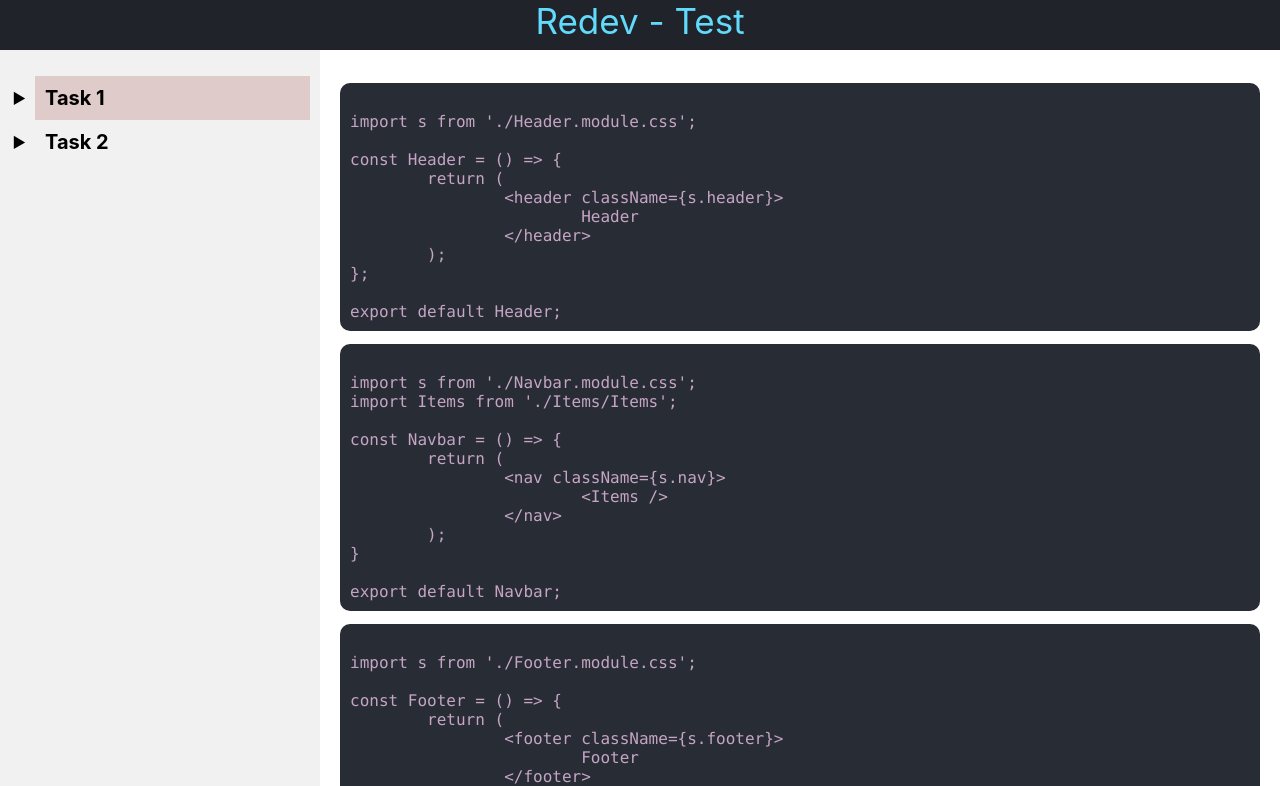
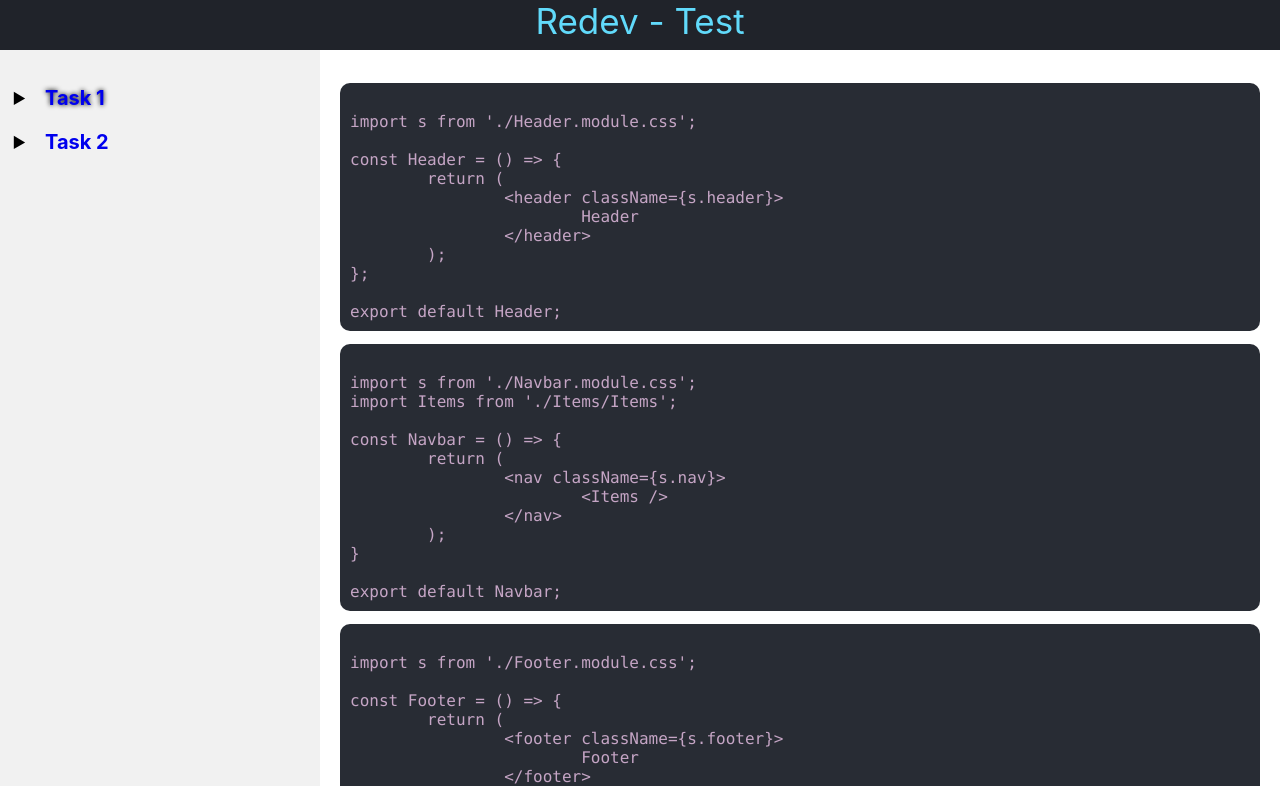
Before and after one commit to kabanproff/my-redev-tasks, a React (Create React App) app: page /Task1 in a window 1280 px wide. Shown: the top 786 px of the page. Built offline with nearby package versions, Linux system fonts and the light colour scheme.

Commit message:
end task1

```diff
--- a/package.json
+++ b/package.json
@@ -8,6 +8,7 @@
     "@testing-library/user-event": "^13.5.0",
     "react": "^17.0.2",
     "react-dom": "^17.0.2",
+    "react-router-dom": "^6.2.1",
     "react-scripts": "5.0.0",
     "web-vitals": "^2.1.4"
   },
--- a/src/App.js
+++ b/src/App.js
@@ -3,18 +3,22 @@ import Header from './components/Header/Header';
 import Footer from './components/Footer/Footer';
 import Navbar from './components/Navbar/Navbar';
 import Main from './components/Main/Main';
+import { BrowserRouter } from 'react-router-dom';
 
 
 
 function App() {
 
 	return (
+		<BrowserRouter>
 			<div className={'app-wrapper'}>
 				<Header />
 				<Navbar />
 				<Main />
 				<Footer />
 			</div>
+		</BrowserRouter>
+
 
 	);
 }
--- a/src/components/Main/ForTasks/TaskContent/Code.jsx
+++ b/src/components/Main/ForTasks/TaskContent/Code.jsx
@@ -1,10 +1,21 @@
 import React from "react"
+import { Route, Routes } from "react-router-dom"
 import Task1 from "./TaskItems/Task1"
+
+
 
 class Code extends React.Component {
 	render() {
+
+		const CodeItems = Task1.map((i, d) => {
+
+			return <pre key={Math.trunc(Date.now() * d / 10000)}><code>{i}</code></pre>
+		})
+
 		return (
-			Task1.map(i => <pre><code>{i}</code></pre>)
+			<Routes>
+				<Route path='/Task1/' element={CodeItems}></Route>
+			</Routes>
 		)
 	}
 }
--- a/src/components/Navbar/Items/Item/Item.jsx
+++ b/src/components/Navbar/Items/Item/Item.jsx
@@ -1,12 +1,22 @@
 import React from 'react';
 import s from './Item.module.css';
+import { NavLink } from 'react-router-dom';
+
+
+function setActive(elem) {
+	return elem.isActive ? s.active : '';
+}
 
 class Item extends React.Component {
 	render() {
+		// console.log(let a = this.props.itemText)
 		return (
-			<li className={this.props.className ? s.li + ' ' + this.props.className : s.li}>
-				{this.props.itemText}
-			</li>
+
+			<li>
+				<NavLink to={`/${(this.props.itemText).split(' ').join('')}`} className={elem => setActive(elem)} >
+					{this.props.itemText}
+				</NavLink>
+			</li >
 		)
 	}
 }
--- a/src/components/Navbar/Items/Item/Item.module.css
+++ b/src/components/Navbar/Items/Item/Item.module.css
@@ -1,6 +1,18 @@
-.li {
+li {
 	font-size: 20px;
 	padding: 10px;
 	font-weight: bold;
 	white-space: nowrap;
 }
+
+a {
+	text-decoration: none;
+}
+
+a:hover {
+	color: darkred;
+}
+
+.active {
+	text-shadow: 0px 0px 5px black;
+}
--- a/src/components/Navbar/Items/Items.jsx
+++ b/src/components/Navbar/Items/Items.jsx
@@ -3,8 +3,9 @@ import s from './Items.module.css';
 
 const Items = () => {
 	return (
+
 		<ul className={s.ul}>
-			<Item itemText={'Task 1'} className={s.active} />
+			<Item itemText={'Task 1'} />
 			<Item itemText={'Task 2'} />
 		</ul>
 	)
--- a/src/components/Navbar/Items/Items.module.css
+++ b/src/components/Navbar/Items/Items.module.css
@@ -2,7 +2,3 @@
 	list-style-type: disclosure-closed;
 	padding-left: 25px;
 }
-
-.active {
-	background-color: rgb(224 203 203);
-}
```
Also changed, not shown: 1 other file (tests, documents, lock files or other folders). Lines whose indentation alone changed are shown as unchanged.
